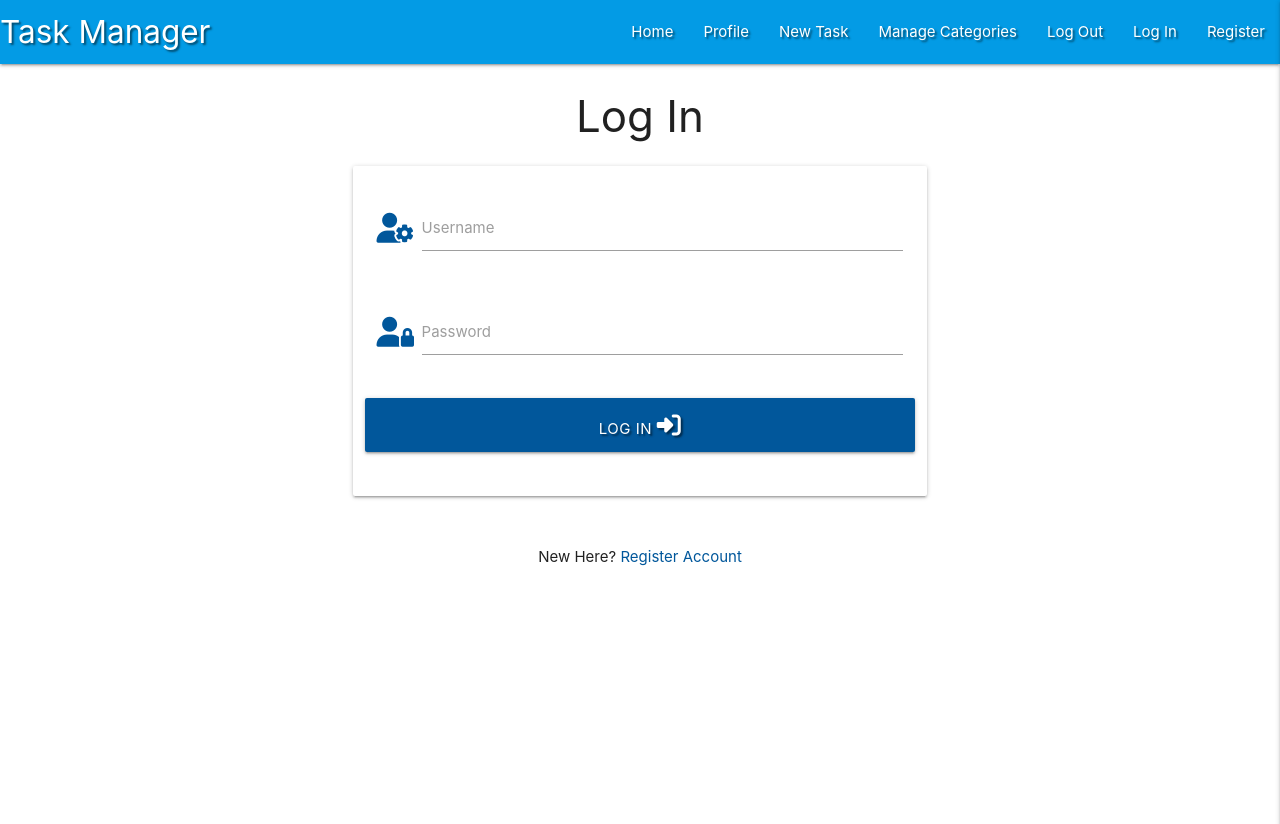
After one commit to James-VT/Flask-mini-project, a Flask app: page /login in a window 1280 px wide. The commit adds this page. Shown: the top 824 px of the page. Run offline with Flask 2, Linux system fonts and the light colour scheme; some libraries are stand-ins or nearby versions.

Commit message:
Add login functionality

```diff
--- a/app.py
+++ b/app.py
@@ -53,6 +53,32 @@ def register():
     return render_template("register.html")
 
 
+@app.route("/login", methods=["GET", "POST"])
+def login():
+    if request.method == "POST":
+        # check if username exists in db
+        existing_user = mongo.db.users.find_one(
+            {"username": request.form.get("username").lower()})
+
+        if existing_user:
+            # ensure hashed password matches user input
+            if check_password_hash(
+                existing_user["password"], request.form.get("password")):
+                    session["user"] = request.form.get("username").lower()
+                    flash("Welcome, {}".format(request.form.get("username")))
+            else:
+                # invalid password match
+                flash("Incorrect Username and/or Password")
+                return redirect(url_for("login"))
+
+        else:
+            # username doesn't exist
+            flash("Incorrect Username and/or Password")
+            return redirect(url_for("login"))
+
+    return render_template("login.html")
+
+
 if __name__ == "__main__":
     app.run(host=os.environ.get("IP"),
             port=int(os.environ.get("PORT")),
--- a/templates/base.html
+++ b/templates/base.html
@@ -27,7 +27,7 @@
                 <li><a href="#">New Task</a></li>
                 <li><a href="#">Manage Categories</a></li>
                 <li><a href="#">Log Out</a></li>
-                <li><a href="#">Log In</a></li>
+                <li><a href="{{ url_for('login') }}">Log In</a></li>
                 <li><a href="{{ url_for('register') }}">Register</a></li>
               </ul>
             </div>
@@ -41,7 +41,7 @@
             <li><a href="#">New Task</a></li>
             <li><a href="#">Manage Categories</a></li>
             <li><a href="#">Log Out</a></li>
-            <li><a href="#">Log In</a></li>
+            <li><a href="{{ url_for('login') }}">Log In</a></li>
             <li><a href="{{ url_for('register') }}">Register</a></li>
           </ul>
     </header>
--- /dev/null
+++ b/templates/login.html
@@ -0,0 +1,46 @@
+{% extends "base.html" %}
+{% block content %}
+
+    <h3 class="center-align">Log In</h3>
+
+    <div class="row">
+        <form class="col s12 m8 offset-m2" method="POST" action="{{ url_for('login') }}">
+            <div class="card-panel">
+                <!-- username -->
+                <div class="row">
+					<div class="input-field col s12">
+						<i class="fas fa-user-cog prefix light-blue-text text-darken-4"></i>
+						<input id="username" name="username" type="text" minlength="5"
+                            maxlength="15" pattern="^[a-zA-Z0-9]{5,15}$" class="validate" required>
+						<label for="username">Username</label>
+					</div>
+                </div>
+                <!-- passowrd -->
+                <div class="row">
+                    <div class="input-field col s12">
+						<i class="fas fa-user-lock prefix light-blue-text text-darken-4"></i>
+                        <input id="password" name="password" type="password" minlength="5"
+                            maxlength="15" pattern="^[a-zA-Z0-9]{5,15}$" class="validate" required>
+                        <label for="password">Password</label>
+                    </div>
+                </div>
+                <!-- login -->
+                <div class="row">
+                    <button type="submit" class="col s12 btn-large light-blue darken-4 text-shadow">
+                        Log In <i class="fas fa-sign-in-alt"></i>
+                    </button>
+                </div>
+            </div>
+        </form>
+    </div>
+
+    <div class="row">
+        <div class="col s12">
+            <p class="center-align">
+                New Here?
+                <a href="{{ url_for('register') }}" class="light-blue-text text-darken-4">Register Account</a>
+            </p>
+        </div>
+    </div>
+
+{% endblock %}
```
Also changed, not shown: templates/register.html (+9 -0 lines).
